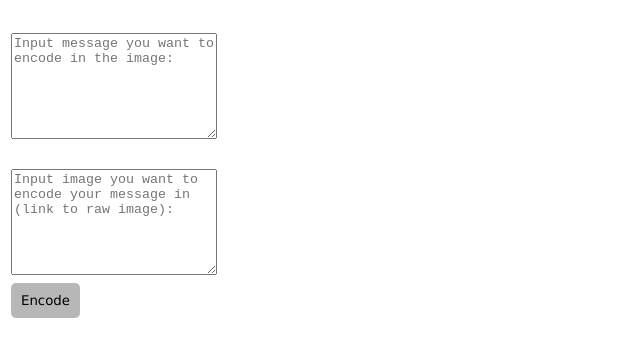
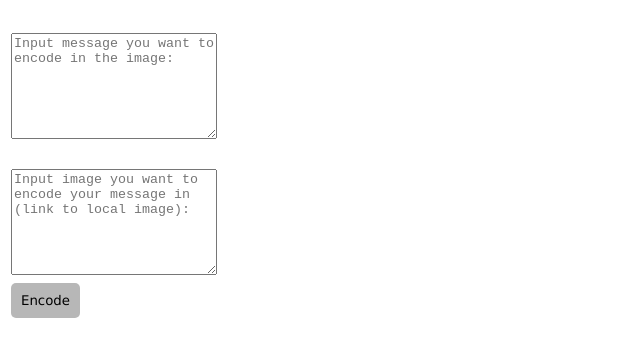
Before and after one commit to THE-COB/SIPEncrypter, a plain HTML site: page main.html in a window 1280 px wide. Shown: the top 356 px of the page, 0-640 px from the left. Drawn offline with Linux system fonts and the light colour scheme.

Commit message:
Updated placeholder to local

```diff
--- a/main.html
+++ b/main.html
@@ -18,7 +18,7 @@
 </tr>
 <tr>
 	<td>
-		<textarea id="userImage" placeholder="Input image you want to encode your message in (link to raw image):"></textarea>
+		<textarea id="userImage" placeholder="Input image you want to encode your message in (link to local image):"></textarea>
 	</td>
 </tr>
 <tr>
```
